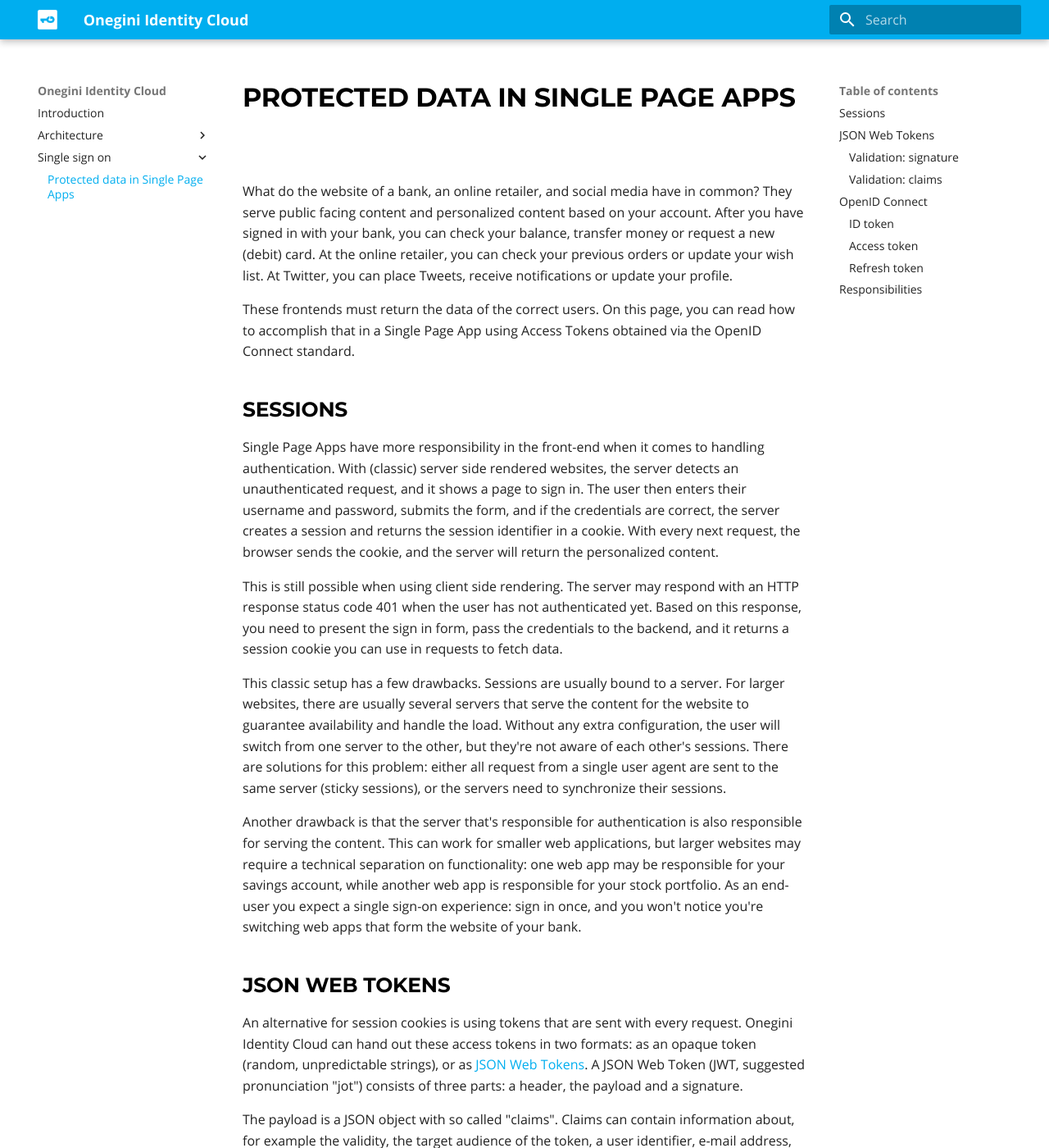
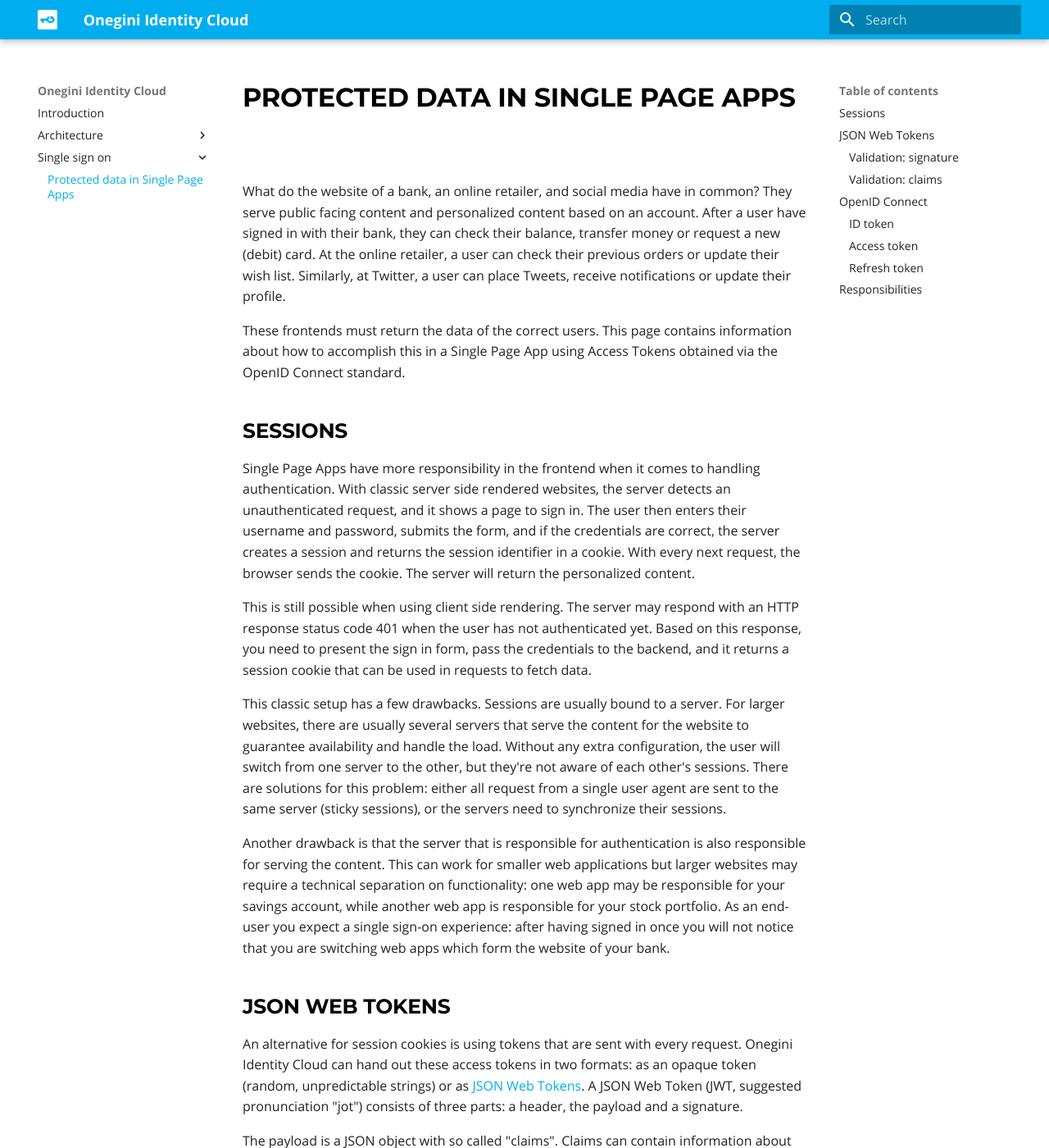
Before and after one commit to onewelcome/identity-cloud-documentation, an MkDocs documentation site: the page built from docs/single-sign-on/protected-data-openid-connect-access-tokens.md, in a window 1280 px wide and 1400 px high. Shown: the whole window at 82% size. Built offline with MkDocs 1.6.1 and Material for MkDocs 9.7.7, drawn with Linux system fonts in a browser that asks for light colours; some of the changed text lies outside the part shown.

Commit message:
Text corrections by Eliane

````diff
--- a/docs/single-sign-on/protected-data-openid-connect-access-tokens.md
+++ b/docs/single-sign-on/protected-data-openid-connect-access-tokens.md
@@ -1,24 +1,24 @@
 # Protected data in Single Page Apps
 
-What do the website of a bank, an online retailer, and social media have in common? They serve public facing content and personalized content based on your account. After you have signed in with your bank, you can check your balance, transfer money or request a new (debit) card. At the online retailer, you can check your previous orders or update your wish list. At Twitter, you can place Tweets, receive notifications or update your profile.
+What do the website of a bank, an online retailer, and social media have in common? They serve public facing content and personalized content based on an account. After a user have signed in with their bank, they can check their balance, transfer money or request a new (debit) card. At the online retailer, a user can check their previous orders or update their wish list. Similarly, at Twitter, a user can place Tweets, receive notifications or update their profile.
 
-These frontends must return the data of the correct users. On this page, you can read how to accomplish that in a Single Page App using Access Tokens obtained via the OpenID Connect standard.
+These frontends must return the data of the correct users. This page contains information about how to accomplish this in a Single Page App using Access Tokens obtained via the OpenID Connect standard.
 
 ## Sessions
 
-Single Page Apps have more responsibility in the front-end when it comes to handling authentication. With (classic) server side rendered websites, the server detects an unauthenticated request, and it shows a page to sign in. The user then enters their username and password, submits the form, and if the credentials are correct, the server creates a session and returns the session identifier in a cookie. With every next request, the browser sends the cookie, and the server will return the personalized content.
+Single Page Apps have more responsibility in the frontend when it comes to handling authentication. With classic server side rendered websites, the server detects an unauthenticated request, and it shows a page to sign in. The user then enters their username and password, submits the form, and if the credentials are correct, the server creates a session and returns the session identifier in a cookie. With every next request, the browser sends the cookie. The server will return the personalized content.
 
-This is still possible when using client side rendering. The server may respond with an HTTP response status code 401 when the user has not authenticated yet. Based on this response, you need to present the sign in form, pass the credentials to the backend, and it returns a session cookie you can use in requests to fetch data.
+This is still possible when using client side rendering. The server may respond with an HTTP response status code 401 when the user has not authenticated yet. Based on this response, you need to present the sign in form, pass the credentials to the backend, and it returns a session cookie that can be used in requests to fetch data.
 
 This classic setup has a few drawbacks. Sessions are usually bound to a server. For larger websites, there are usually several servers that serve the content for the website to guarantee availability and handle the load. Without any extra configuration, the user will switch from one server to the other, but they're not aware of each other's sessions. There are solutions for this problem: either all request from a single user agent are sent to the same server (sticky sessions), or the servers need to synchronize their sessions.
 
-Another drawback is that the server that's responsible for authentication is also responsible for serving the content. This can work for smaller web applications, but larger websites may require a technical separation on functionality: one web app may be responsible for your savings account, while another web app is responsible for your stock portfolio. As an end-user you expect a single sign-on experience: sign in once, and you won't notice you're switching web apps that form the website of your bank.
+Another drawback is that the server that is responsible for authentication is also responsible for serving the content. This can work for smaller web applications but larger websites may require a technical separation on functionality: one web app may be responsible for your savings account, while another web app is responsible for your stock portfolio. As an end-user you expect a single sign-on experience: after having signed in once you will not notice that you are switching web apps which form the website of your bank.
 
 ## JSON Web Tokens
 
-An alternative for session cookies is using tokens that are sent with every request. Onegini Identity Cloud can hand out these access tokens in two formats: as an opaque token (random, unpredictable strings), or as [JSON Web Tokens](https://en.wikipedia.org/wiki/JSON_Web_Token). A JSON Web Token (JWT, suggested pronunciation "jot") consists of three parts: a header, the payload and a signature.
+An alternative for session cookies is using tokens that are sent with every request. Onegini Identity Cloud can hand out these access tokens in two formats: as an opaque token (random, unpredictable strings) or as [JSON Web Tokens](https://en.wikipedia.org/wiki/JSON_Web_Token). A JSON Web Token (JWT, suggested pronunciation "jot") consists of three parts: a header, the payload and a signature.
 
-The payload is a JSON object with so called "claims". Claims can contain information about, for example the validity, the target audience of the token, a user identifier, e-mail address, or subscriptions. An example payload of a JWT:
+The payload is a JSON object with so called "claims". Claims can contain information about for example the validity, the target audience of the token, a user identifier, e-mail address, or subscriptions. An example payload of a JWT:
 
 ```json
 {
@@ -32,7 +32,7 @@ The payload in the example contains three claims: sub (user), iss (issuer) and a
 
 ### Validation: signature
 
-How can you validate a JWT? The issuer, Onegini Identity Cloud, will sign the header and payload with a JSON Web Key (JWK). By default, it uses a cryptographic algorithm with a private and a public key. The issuer uses the private key to create the signature. The audience (receiver) can use the public key to validate the signature. When the validation passes, the audience can trust the JWT is legit.
+How can a JWT be validated? The issuer, Onegini Identity Cloud, will sign the header and payload with a JSON Web Key (JWK). By default, it uses a cryptographic algorithm with a private and a public key. The issuer uses the private key to create the signature. The audience (receiver) can use the public key to validate the signature. When the validation passes, the audience can trust the JWT is legit.
 
 In order to validate the signature, the audience needs to know the public key and the algorithm. Onegini Identity Cloud exposes a list of public keys and their algorithms via the `jwks_uri` on `https://<your-tenant-host>/oauth/.well-known/openid-configuration`, currently `https://<your-tenant-host>/oauth/v1/keys`. This list contains the current, the future, and potentially a previously used combination of the key and algorithm. This makes it possible to rotate keys and still be able to validate a JWT that has been issued before.
 
@@ -46,7 +46,7 @@ The payload of a JWT contains claims that you can use to verify its validity:
 * `exp` (expiration time): timestamp till when the JWT is valid. You should not accept the JWT when the current time has passed the expiration.
 * `nbf` (not before): timestamp from when the JWT is valid. You should not accept the JWT when the current time is before this value.
 
-The frontend and various backend services can decide independently to which (secured) data the user has access by verifying both the signature, and the claims inside the JWT. By using a JWT access token, they no longer need to synchronize sessions.
+The frontend and various backend services can decide independently to which secured data the user has access by verifying both the signature, and the claims inside the JWT. By using a JWT access token, they no longer need to synchronize sessions.
 
 ## OpenID Connect
 
@@ -60,20 +60,20 @@ When the user reaches the Onegini Identity Cloud, they may need to sign in. How
 
 ### ID token
 
-When your application is configured for and requests at least the `openid` scope, it will receive an ID token. The ID token is a JWT with [claims](https://openid.net/specs/openid-connect-core-1_0.html#Claims) for the time and method of authentication, but also profile data like the user's name, email address, phone number, address or date of birth. Your frontend can directly use the information inside the claims to personalize the response.
+When your application is configured for and requests at least the `openid` scope, it will receive an ID token. The ID token is a JWT with [claims](https://openid.net/specs/openid-connect-core-1_0.html#Claims) for the time and method of authentication, but also with profile data like the user's name, email address, phone number, address or date of birth. Your frontend can directly use the information inside the claims to personalize the response.
 
 ### Access token
 
-The access token is meant to access secured data in the backend. The frontend sends the access token with every request to the backend. When it's a JWT, the backend can verify the validity of the access token without calling the Onegini Identity Cloud. The validity, user identifier and scopes of the tokens are claims of the JWT. The backend won't need to create a session, because it will receive the access token with every request.
+The access token is meant to access secured data in the backend. The frontend sends the access token with every request to the backend. When it is a JWT, the backend can verify the validity of the access token without calling the Onegini Identity Cloud. The validity, user identifier and scopes of the tokens are claims of the JWT. The backend will not need to create a session because it will receive the access token with every request.
 
 ### Refresh token
 
-Access tokens have a limited validity. For single page apps, we recommend a validity of several minutes, and this is configurable. The validity is send with the token response to the Relying Party. Depending on the configuration, a refresh token is sent with the access token. When the access token is about to expire, or when the access token is refused by the backend, your single page app should use the refresh token to obtain a new set of tokens. This refresh token must be kept in a secure location. The RP must not share the refresh token with backend systems or other sites. Unfortunately a single page app does not have a really secure location to store data in the browser. At the moment, [`sessionStorage`](https://developer.mozilla.org/en/docs/Web/API/Window/sessionStorage) is acceptable to store a refresh token. Be aware, any script with access to your page can read the `sessionStorage`.
+Access tokens have a limited validity. For single page apps, we recommend a validity of several minutes, and this is configurable. The validity is sent with the token response to the Relying Party. Depending on the configuration, a refresh token is sent with the access token. When the access token is about to expire, or when the access token is refused by the backend, your single page app should use the refresh token to obtain a new set of tokens. This refresh token must be kept in a secure location. The RP must not share the refresh token with backend systems or other sites. Unfortunately, a single page app does not have a really secure location to store data in the browser. At the moment, [`sessionStorage`](https://developer.mozilla.org/en/docs/Web/API/Window/sessionStorage) is acceptable to store a refresh token. Be aware, any script with access to your page can read the `sessionStorage`.
 
 In order to limit the abuse of refresh tokens, we recommend limiting the validity of refresh tokens for Single Page Apps. This validity is configurable in Onegini Identity Cloud and is calculated from the moment the first access token had been issued. When this validity has exceeded, the user needs to authenticate again to obtain a new set of tokens.
 
 ## Responsibilities
 
-When you use a Single Page App, some responsibilities move from the backend to the frontend. The frontend is now responsible for keeping the tokens in a secure enough location and for the user experience when the user has not obtained a token or when tokens have expired.
+When you use a Single Page App, some responsibilities move from the backend to the frontend. The frontend is now responsible for keeping the tokens in a secure enough location. Also, it manages the user experience in case the user has not obtained a token or tokens have expired.
 
-An advantage of this setup is that multiple (backend) services can handle protected data independently of each other. They no longer need to synchronize sessions for a Single Sign On experience.
+An advantage of this setup is that multiple backend services can handle protected data independently of each other. They no longer need to synchronize sessions for a Single Sign On experience.
````
